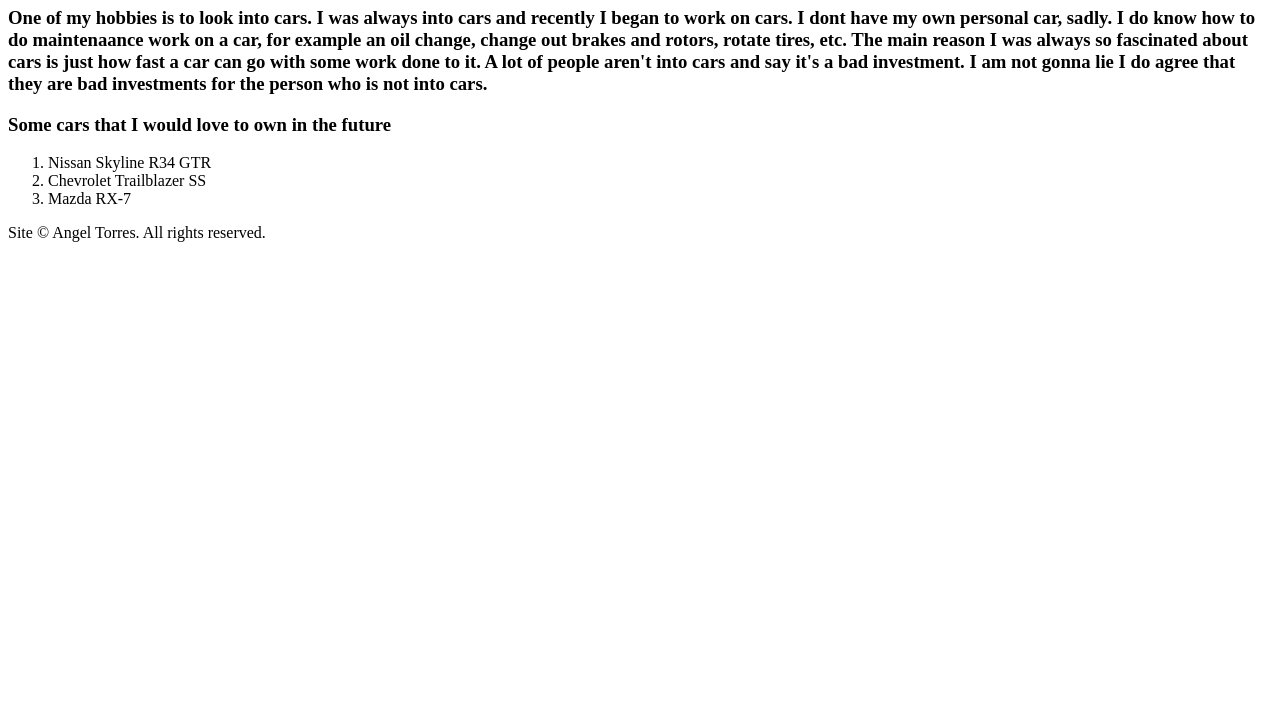
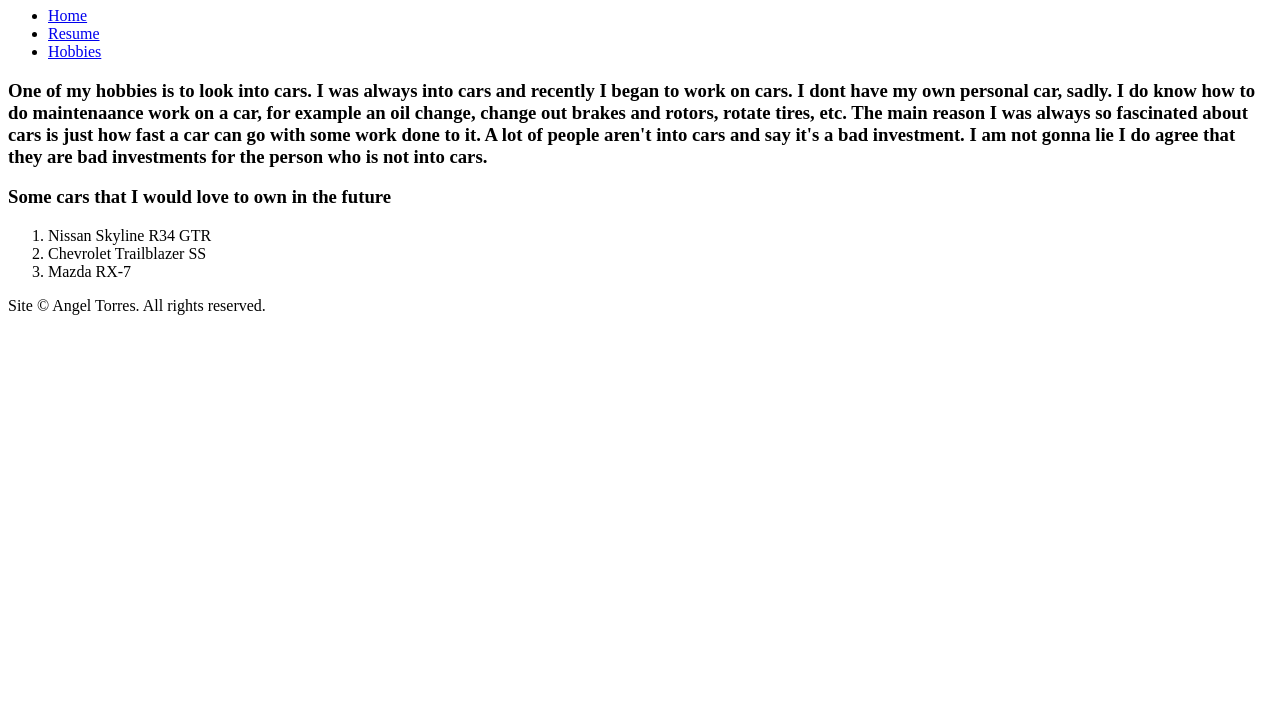
Before and after one commit to atorres175/project-one, a plain HTML site: page hobbies/index.html in a window 1280 px wide. Shown: the part 73-800 px from the top of the page. Drawn offline with Linux system fonts and the light colour scheme.

Commit message:
Add navigation to all pages

```diff
--- a/hobbies/index.html
+++ b/hobbies/index.html
@@ -8,6 +8,13 @@
   <body>
     <header id="header">
       <h1>Angel Torres</h1>
+      <nav id="navigation">
+        <ul>
+          <li><a href="/index.html/">Home</a></li>
+          <li><a href="../resume/">Resume</a></li>
+          <li><a href="../hobbies/">Hobbies</a></li>
+        </ul>
+      </nav>
     </header>
 
     <main id="content">
```
Also changed, not shown: index.html (+7 -0 lines), resume/index.html (+7 -0 lines).
